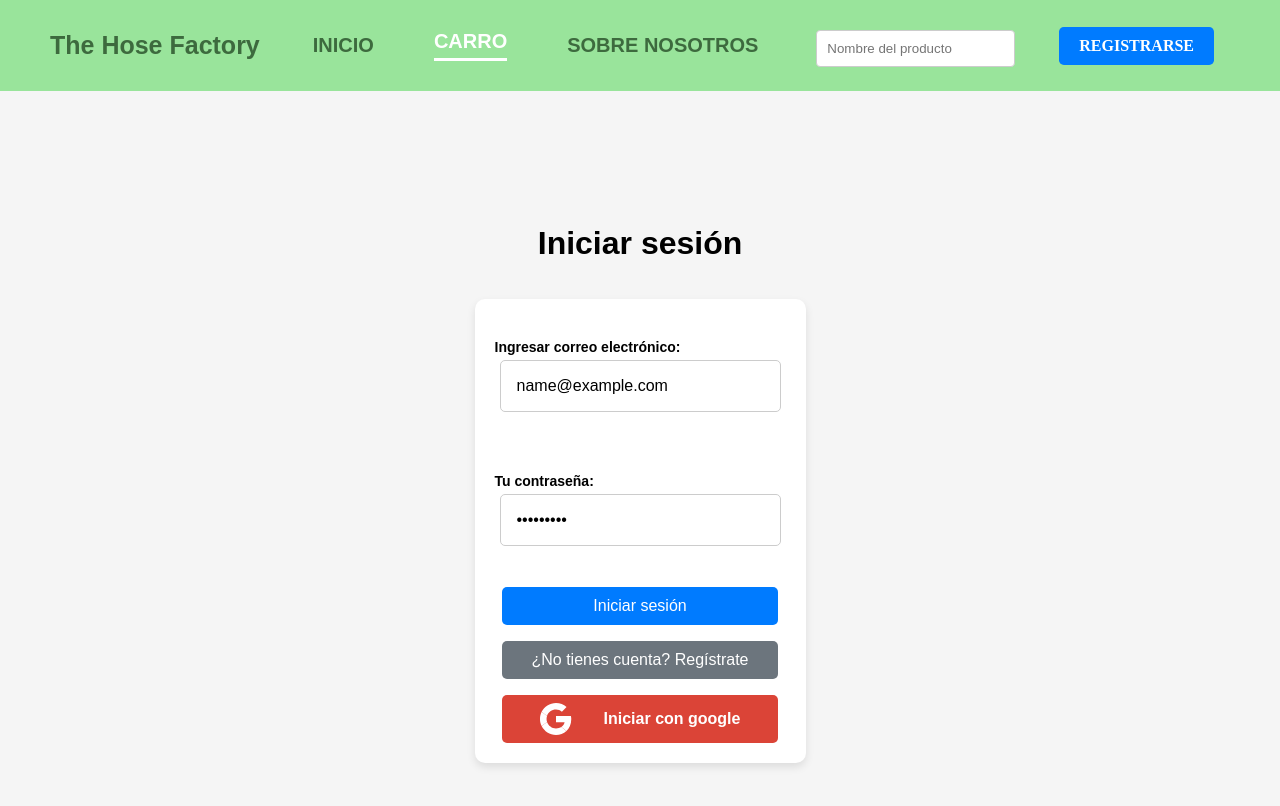
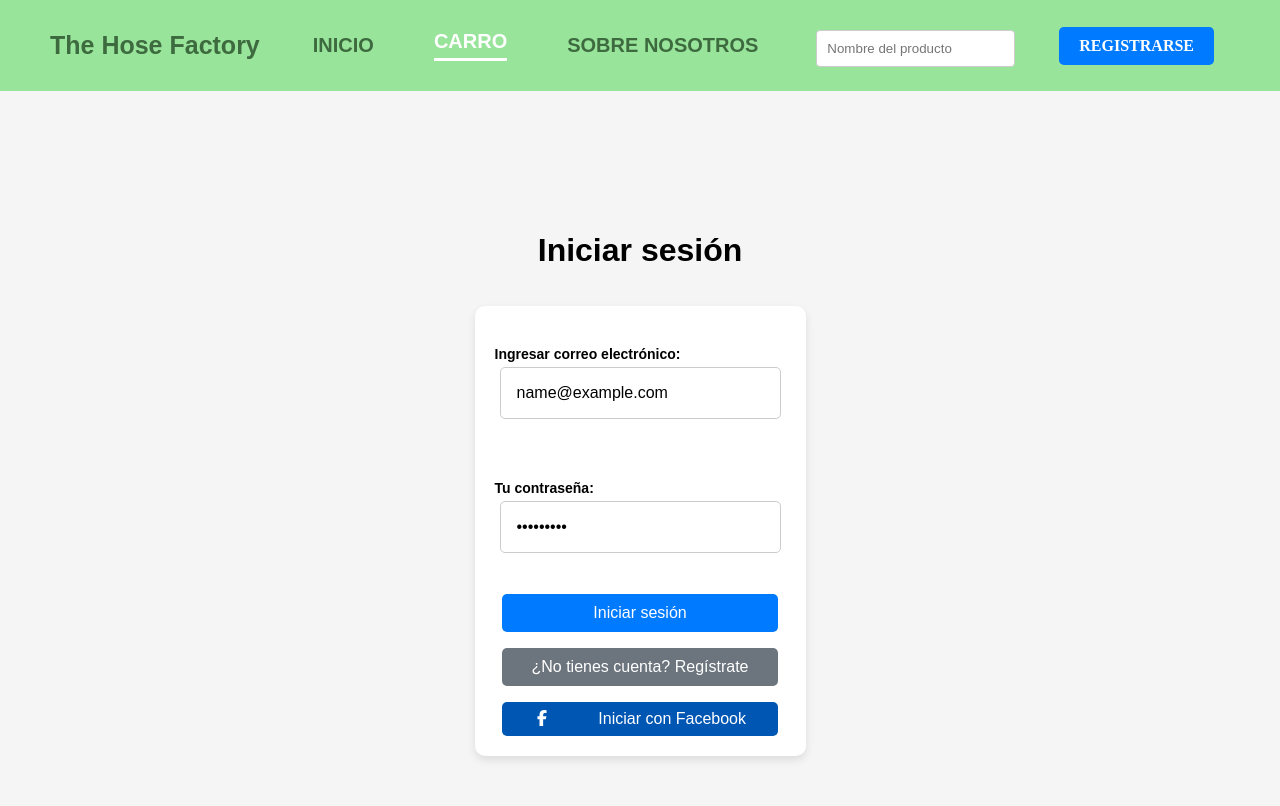
Before and after one commit to Uristides/PF-Mangueras-F, a React (Vite) app in the folder Client/: page /cart in a window 1280 px wide. Both pictures are taken after typing "Sample", "name@example.com", "Sample123" into the empty fields and a click on the button "¿Ya tienes cuenta? Iniciar sesión". Shown: the top 806 px of the page. Built offline with nearby package versions, Linux system fonts and the light colour scheme; no server answers; what @mercadopago/sdk-react would draw is missing.

Commit message:
prueba de facebook login

```diff
--- a/Client/package.json
+++ b/Client/package.json
@@ -20,6 +20,7 @@
     "react": "^18.3.1",
     "react-dom": "^18.3.1",
     "react-facebook": "^9.0.12",
+    "react-facebook-login": "^4.1.1",
     "react-icons": "^5.2.1",
     "react-redux": "^9.1.2",
     "react-router-dom": "^6.24.1",
--- a/Client/src/components/GoogleBtn/Googlebtn.jsx
+++ b/Client/src/components/FaceBookBtn/Facebookbtn.jsx
@@ -1,17 +1,20 @@
-import styles from './Googlebtn.module.css';
+import styles from './Facebookbtn.module.css';
+import {GoogleAuthProvider,signInWithPopup,getAuth} from "firebase/auth";
 
 import { app } from '../../credential';
-import { useAuth0 } from '@auth0/auth0-react';
+//import { useAuth0 } from '@auth0/auth0-react';
 import { UserContext } from '../../App';
 import { useContext } from 'react';
 import { GrGoogle } from "react-icons/gr";
+import FacebookLogin from 'react-facebook-login'
 const backendUrl = import.meta.env.VITE_BACKEND;
 
 
-export function GoogleBtn({ setShowLogin }) {
-  const {loginWithRedirect ,getAccessTokenSilently} = useAuth0();
+export function FacebookBtn({setShowLogin}) {
+
+  //const {loginWithRedirect ,getAccessTokenSilently} = useAuth0();
   const { user, setUser } = useContext(UserContext);
-  console.log(user);
+  //const auth = getAuth(app);
   async function login(params) {
     const response = await fetch(`${backendUrl}/user/login`, {
       method: 'POST',
@@ -21,7 +24,7 @@ export function GoogleBtn({ setShowLogin }) {
       credentials: 'include',
       body: JSON.stringify({
         email: params.email,
-        password: '',
+        password: '1',
       }),
     });
     if (response.ok) {
@@ -45,34 +48,55 @@ export function GoogleBtn({ setShowLogin }) {
       },
       credentials: 'include',
       body: JSON.stringify({
-        name: object.displayName,
+        name: object.name,
         email: object.email,
-        password: '',
+        password: '1',
         tercero: true,
       }),
     });
     if (register.ok) {
       login(object);
       console.log("talvez funciono");
+
     } else {
       login(object);
     }
   }
-  const handleLogin = async () => {
-    try {
-      await loginWithRedirect();
+  const facebookLog = (response)=>{
+    console.log(response);
+    if (response.status) {
+      setShowLogin(false)
+      location.reload()
+    }
+    authentication(response).then();
 
-      const token = await getAccessTokenSilently();
-      console.log("Access Token:", token);
-
-    } catch (error) {
-      console.error(error);
-    }
-  };
+  }
 
   return (
     <>
-    <button onClick={loginWithRedirect} className={styles.googleBtn}><GrGoogle /> Iniciar con google </button>
+      <FacebookLogin
+      appId='982520500336766'
+      autoLoad={true}
+      fields='name,email'
+      callback={facebookLog}
+      textButton={false}
+      cssClass={styles.facebook}
+      >
+
+      </FacebookLogin>
     </>
   );
 }
+
+
+  {//<button onClick={handleLogin} className={styles.googleBtn}><GrGoogle /> Iniciar con google </button>
+  }
+    /*const handleLogin = async () => {
+      const provider = new GoogleAuthProvider();
+      try {
+        const credentials = await signInWithPopup(provider,auth)
+        console.log(credentials);
+      } catch (error) {
+        console.error(error);
+      }
+    };*/
--- /dev/null
+++ b/Client/src/components/FaceBookBtn/Facebookbtn.module.css
@@ -0,0 +1,4 @@
+.facebook{
+  display: block;
+  background:transparent ;
+}
--- a/Client/src/components/GoogleBtn/Googlebtn.module.css
+++ /dev/null
@@ -1,29 +0,0 @@
-.googleBtn {
-  display: flex;
-  align-items: center;
-  justify-content: center;
-  width: 95%;
-  padding: .5em;
-  font-size: 1em;
-  font-weight: bold;
-  color: #ffffff;
-  background-color: #DB4437;
-  border: none;
-  border-radius: 5px;
-  cursor: pointer;
-  transition: background-color 0.3s;
-}
-
-.googleBtn:hover {
-  background-color: #c53728;
-}
-
-.googleBtn:focus {
-  outline: none;
-}
-
-.googleBtn svg {
-  margin-right: 1em;
-  font-size: 2em;
-
-}
--- a/Client/src/views/login/login.jsx
+++ b/Client/src/views/login/login.jsx
@@ -1,6 +1,7 @@
 import { useContext, useState } from "react";
 import styles from "./login.module.css";
-import { GoogleBtn } from "../../components/GoogleBtn/Googlebtn";
+import { FacebookBtn } from "../../components/FaceBookBtn/Facebookbtn";
+import { FaFacebookF } from "react-icons/fa6";
 import { UserContext } from "../../App";
 const backendUrl = import.meta.env.VITE_BACKEND;
 import emailjs from "@emailjs/browser";
@@ -211,7 +212,7 @@ export function Login({ sesion }) {
             ? "¿No tienes cuenta? Regístrate"
             : "¿Ya tienes cuenta? Iniciar sesión"}
         </button>
-        {loged && <GoogleBtn></GoogleBtn>}
+        {loged && !user &&(!showLogin ?<button className={styles.facebook} onClick={()=>{setShowLogin(true)}}><FaFacebookF /> Iniciar con Facebook</button>:<FacebookBtn setShowLogin={setShowLogin}></FacebookBtn>)}
       </form>
     </main>
   );
--- a/Client/src/views/login/login.module.css
+++ b/Client/src/views/login/login.module.css
@@ -81,3 +81,18 @@
     font-size: 12px;
     margin-top: 5px;
 }
+.facebook{
+    width: 95%;
+    padding: .5em;
+    border-radius: 5px;
+    border: none;
+    background-color: #0056b3;
+    color: white;
+    display: flex;
+    justify-content: space-around;
+    font-size: 1em;
+    cursor: pointer;
+}
+.facebook:hover{
+    background-color: #034388;
+}
```
Also changed, not shown: 1 other file (tests, documents, lock files or other folders).
